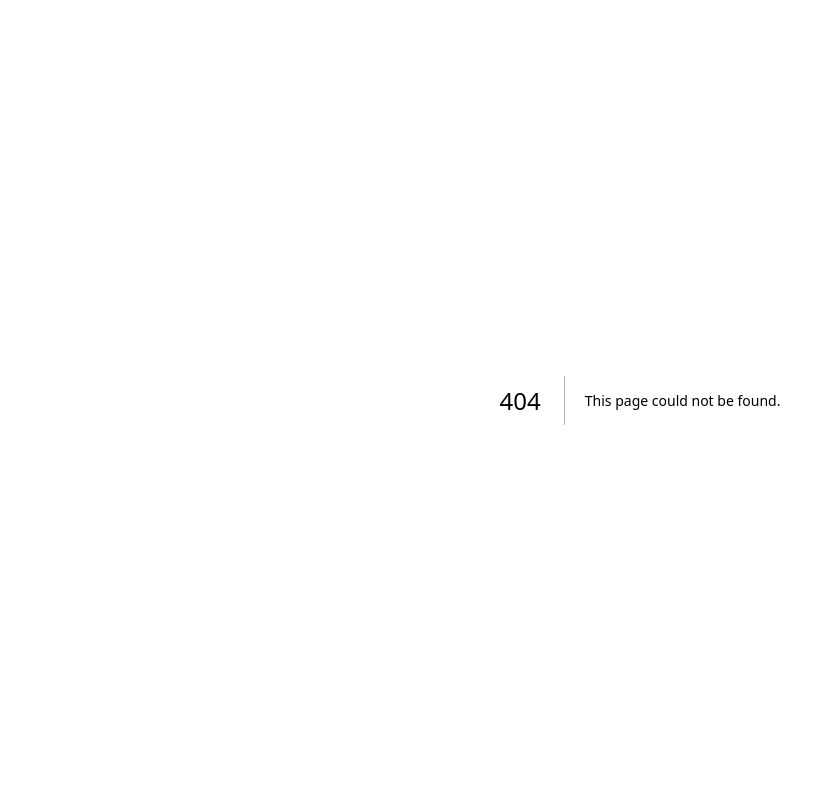
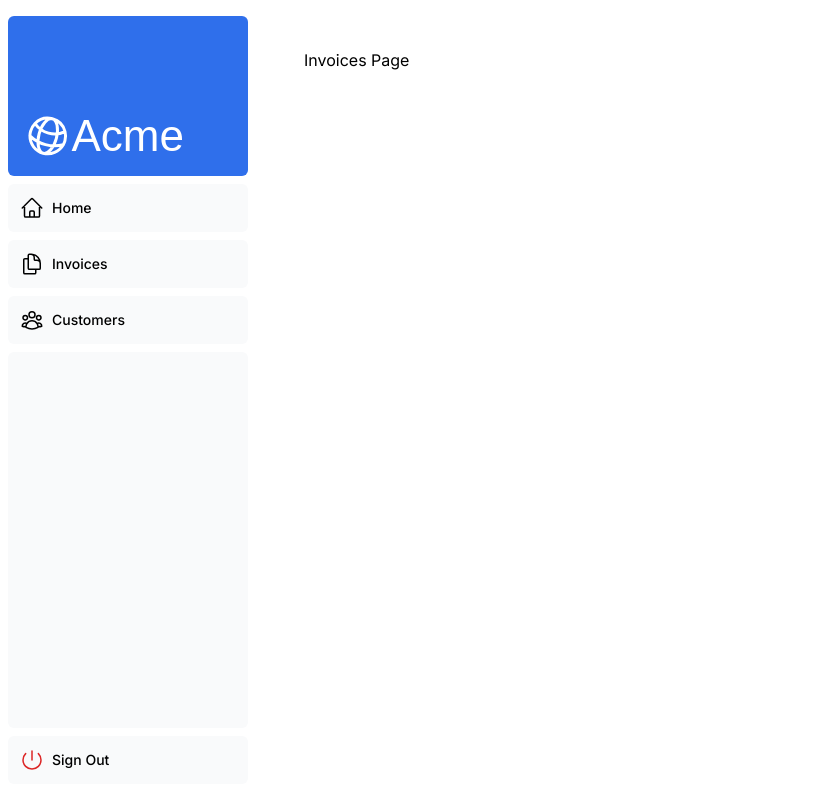
Before and after one commit to searchs/customer-invoice-dashboard, a Next.js app: page /dashboard/invoices in a window 1280 px wide. Before the commit this address had no page. Shown: the whole page, without its empty margins (0-835 px from the left). Built offline with nearby package versions, Linux system fonts and the light colour scheme; a web font is replaced by a local one.

Commit message:
Add layout for Dashboard view

```diff
--- /dev/null
+++ b/app/dashboard/customers/page.tsx
@@ -0,0 +1,6 @@
+
+export default function Page(){
+  return (
+    <p>Customers Page</p>
+  )
+}
--- /dev/null
+++ b/app/dashboard/invoices/page.tsx
@@ -0,0 +1,6 @@
+
+export default function Page(){
+  return (
+    <p>Invoices Page</p>
+  )
+}
--- /dev/null
+++ b/app/dashboard/layout.tsx
@@ -0,0 +1,12 @@
+import SideNav from '@/app/ui/dashboard/sidenav';
+
+export default function Layout({ children }: { children: React.ReactNode }) {
+  return (
+    <div className="flex h-screen flex-col md:flex-row md:overflow-hidden">
+      <div className="w-full flex-none md:w-64">
+        <SideNav />
+      </div>
+      <div className="flex-grow p-6 md:overflow-y-auto md:p-12">{children}</div>
+    </div>
+  );
+}
--- /dev/null
+++ b/app/dashboard/page.tsx
@@ -0,0 +1,9 @@
+import React from 'react'
+
+export default function Page() {
+  return (
+    <div>
+      <h1>Dashboardie</h1>
+    </div>
+  )
+}
--- a/app/page.tsx
+++ b/app/page.tsx
@@ -3,14 +3,14 @@
 import Link from 'next/link';
 import styles from '@/app/ui/home.module.css';
 import { lusitana} from '@/app/ui/fonts';
-
+import Image from 'next/image';
 
 
 export default function Page() {
   return (
     <main className="flex min-h-screen flex-col p-6">
       <div className="flex h-20 shrink-0 items-end rounded-lg bg-blue-500 p-4 md:h-52">
-        {/* <AcmeLogo /> */}
+        <AcmeLogo />
       </div>
       <div className="mt-4 flex grow flex-col gap-4 md:flex-row">
         <div className="flex flex-col justify-center gap-6 rounded-lg bg-gray-50 px-6 py-10 md:w-2/5 md:px-20">
@@ -35,6 +35,20 @@
         </div>
         <div className="flex items-center justify-center p-6 md:w-3/5 md:px-28 md:py-12">
           {/* Add Hero Images Here */}
+          <Image
+        src="/hero-desktop.png"
+        width={1000}
+        height={760}
+        className="hidden md:block"
+        alt="Screenshots of the dashboard project showing desktop version"
+      />
+        <Image
+        src="/hero-mobile.png"
+        width={560}
+        height={620}
+        className="block md:hidden"
+        alt="Screenshots of the dashboard project showing mobile version"
+      />
         </div>
       </div>
     </main>
--- a/app/ui/dashboard/sidenav.tsx
+++ b/app/ui/dashboard/sidenav.tsx
@@ -19,7 +19,7 @@
         <div className="hidden h-auto w-full grow rounded-md bg-gray-50 md:block"></div>
         <form>
           <button className="flex h-[48px] w-full grow items-center justify-center gap-2 rounded-md bg-gray-50 p-3 text-sm font-medium hover:bg-sky-100 hover:text-blue-600 md:flex-none md:justify-start md:p-2 md:px-3">
-            <PowerIcon className="w-6" />
+            <PowerIcon className="w-6 text-red-600" />
             <div className="hidden md:block">Sign Out</div>
           </button>
         </form>
```
